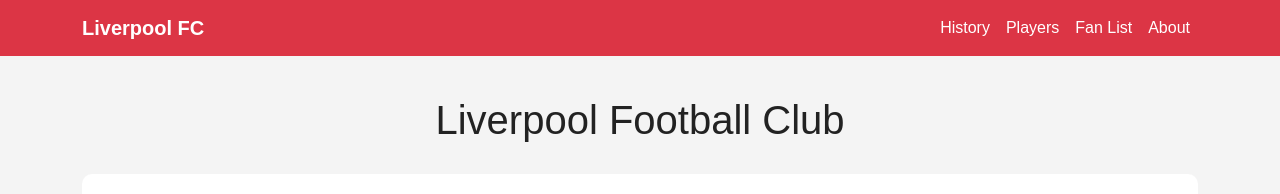
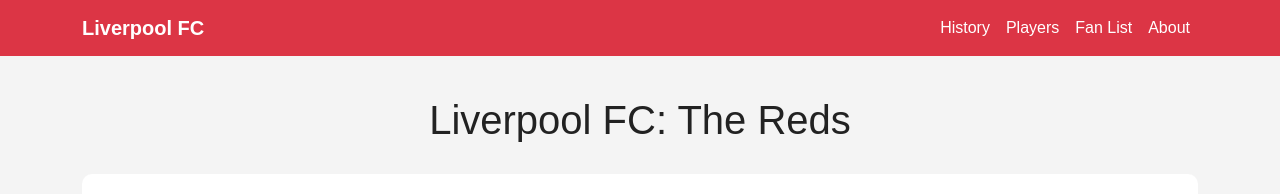
Before and after one commit to ianmatheusxl97/liverpool-fc-website, a plain HTML site: page index.html in a window 1280 px wide. Shown: the top 194 px of the page. Drawn offline with nearby package versions, Linux system fonts and the light colour scheme.

Commit message:
Change main heading on new-heading

```diff
--- a/index.html
+++ b/index.html
@@ -40,7 +40,7 @@
     <main class="container">
 
         <!-- Main heading -->
-        <h1 id="main-title">Liverpool Football Club</h1>
+        <h1 id="main-title">Liverpool FC: The Reds</h1>
 
         <!-- Two-column section using CSS Grid -->
         <section class="intro-section">
```
